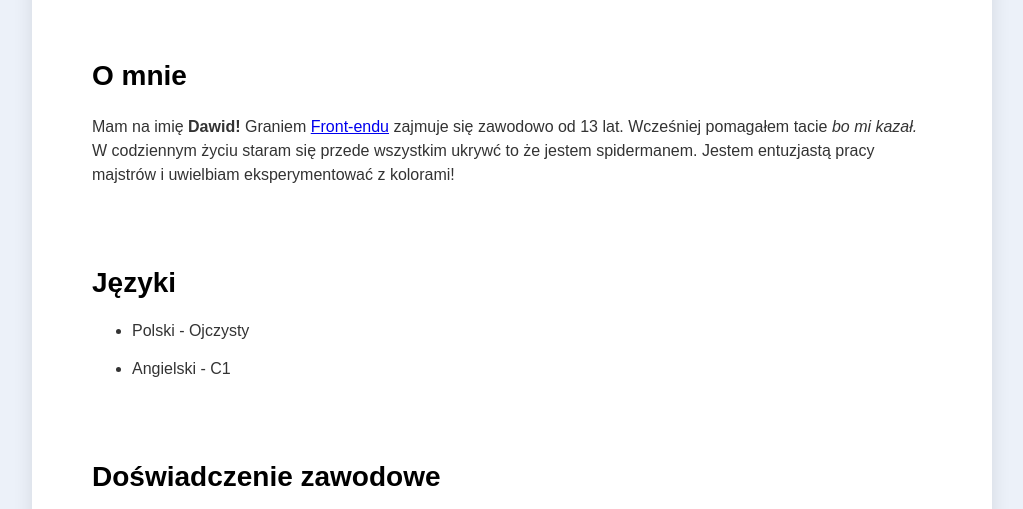
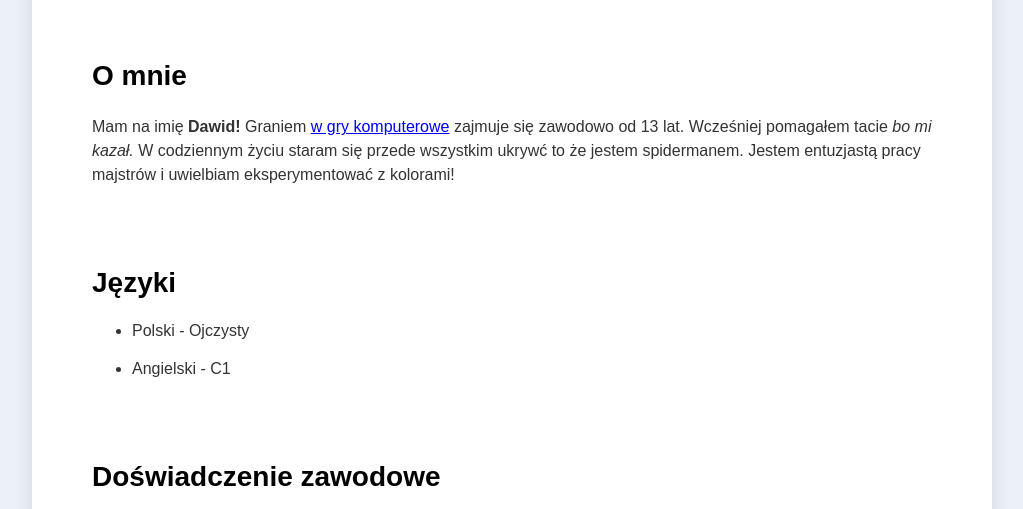
Before and after one commit to DyzioKaszana/CvDawid, a plain HTML site: page index.html in a window 1280 px wide. Shown: the part 291-800 px from the top of the page, without its empty margins (128-1151 px from the left). Drawn offline with Linux system fonts and the light colour scheme.

Commit message:
Update index.html

```diff
--- a/index.html
+++ b/index.html
@@ -70,8 +70,8 @@
           <h2>O mnie</h2>
           <p>
             Mam na imię <b>Dawid!</b> Graniem
-            <a href="https://en.wikipedia.org/wiki/Front-end_web_development"
-              >Front-endu</a
+            <a href="https://pl.wikipedia.org/wiki/Gra_komputerowa"
+              >w gry komputerowe</a
             >
             zajmuje się zawodowo od 13 lat. Wcześniej pomagałem tacie
             <i>bo mi kazał.</i>
```
